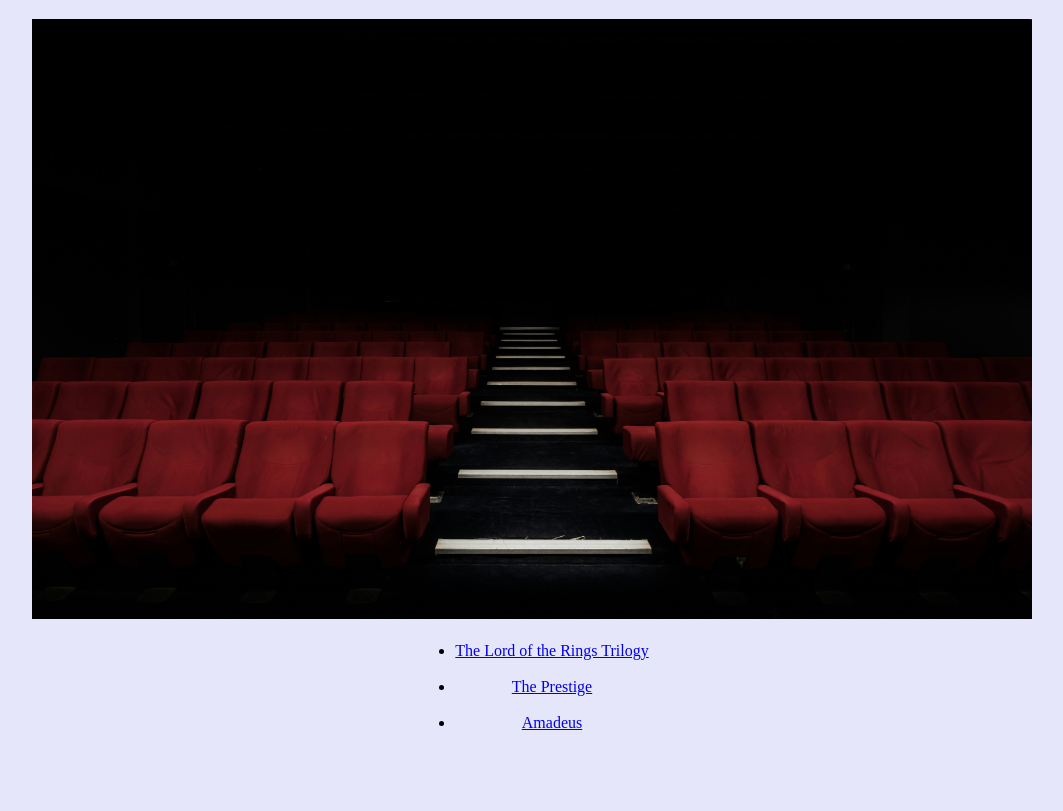
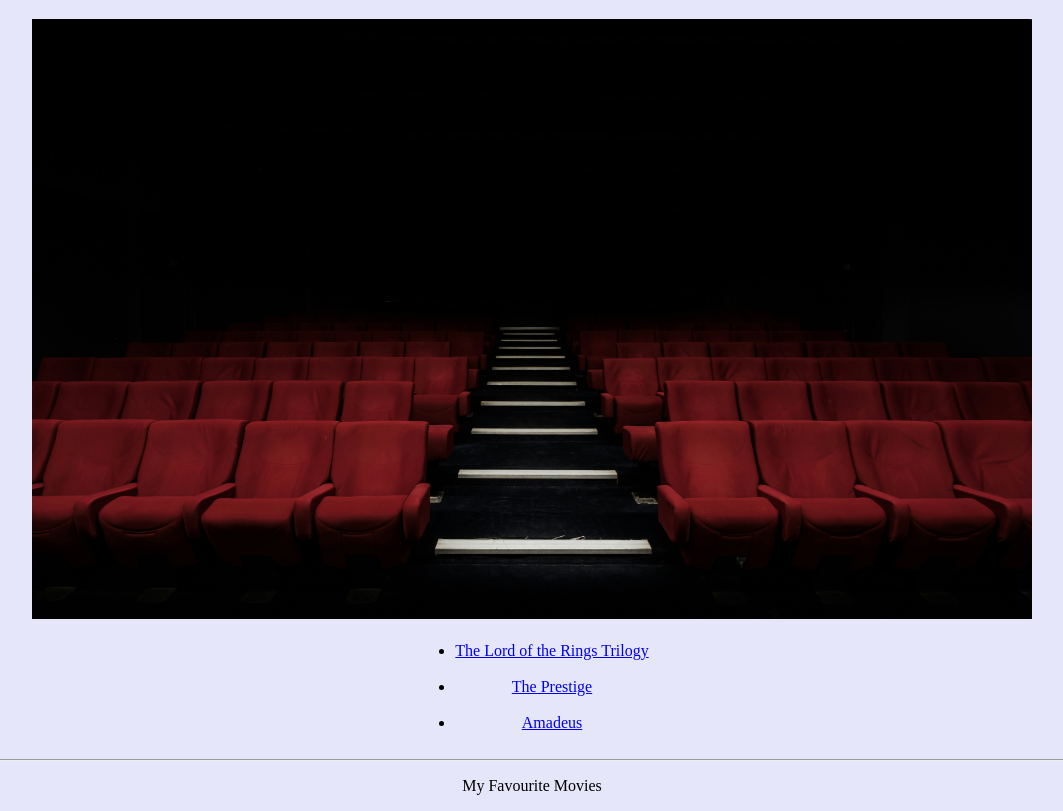
Before and after one commit to Canurul/Movies_HTML, a plain HTML site: page index.html in a window 1280 px wide. Shown: the part 61-872 px from the top of the page, without its empty margins (108-1171 px from the left). Before the commit the page ends 820 px from the top, so only its background shows below. Drawn offline with Linux system fonts and the light colour scheme.

Commit message:
finished project

```diff
--- a/index.html
+++ b/index.html
@@ -26,5 +26,9 @@
             </tr>
         </table>
     </main>
+    <footer align="center">
+        <hr>
+        <p>My Favourite Movies</p>
+    </footer>
 </body>
 </html>
```
Also changed, not shown: pages/amadeus.html (+4 -1 lines), pages/lotr.html (+4 -1 lines), pages/prestige.html (+4 -1 lines).
